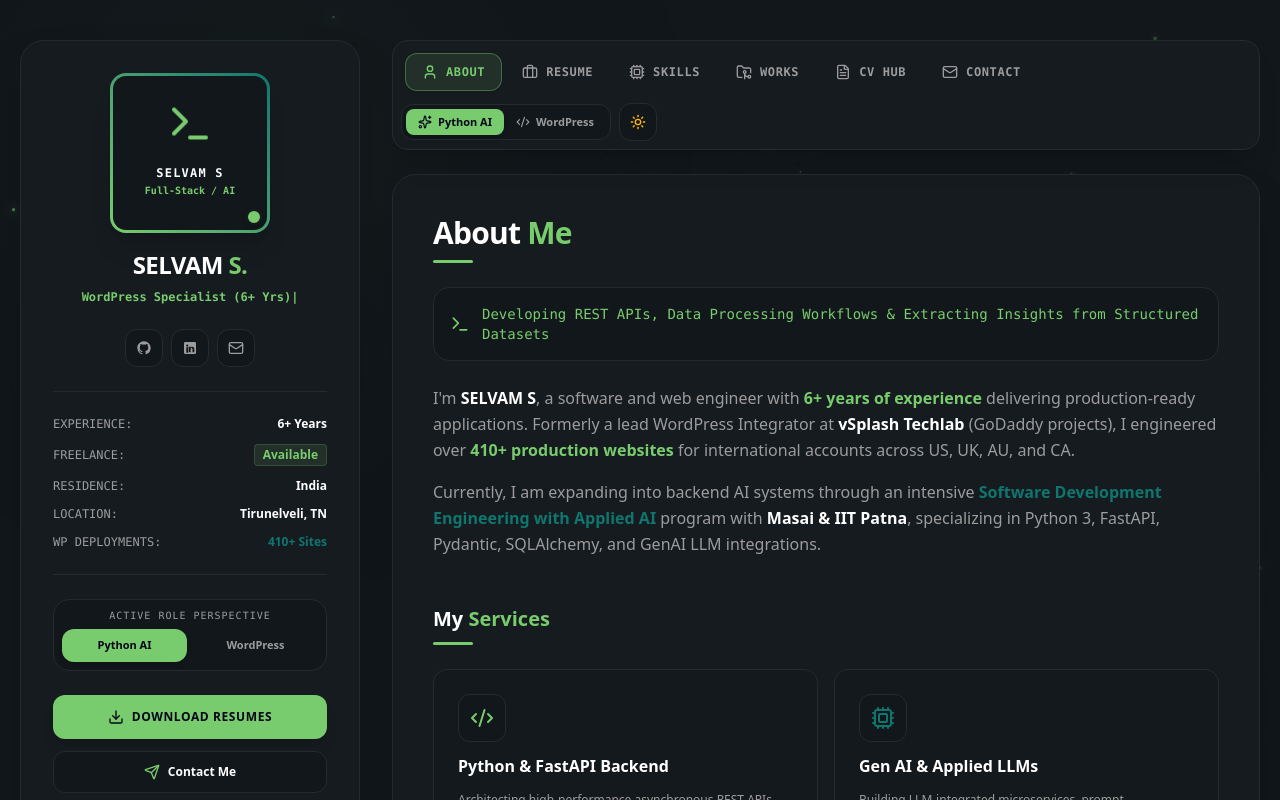
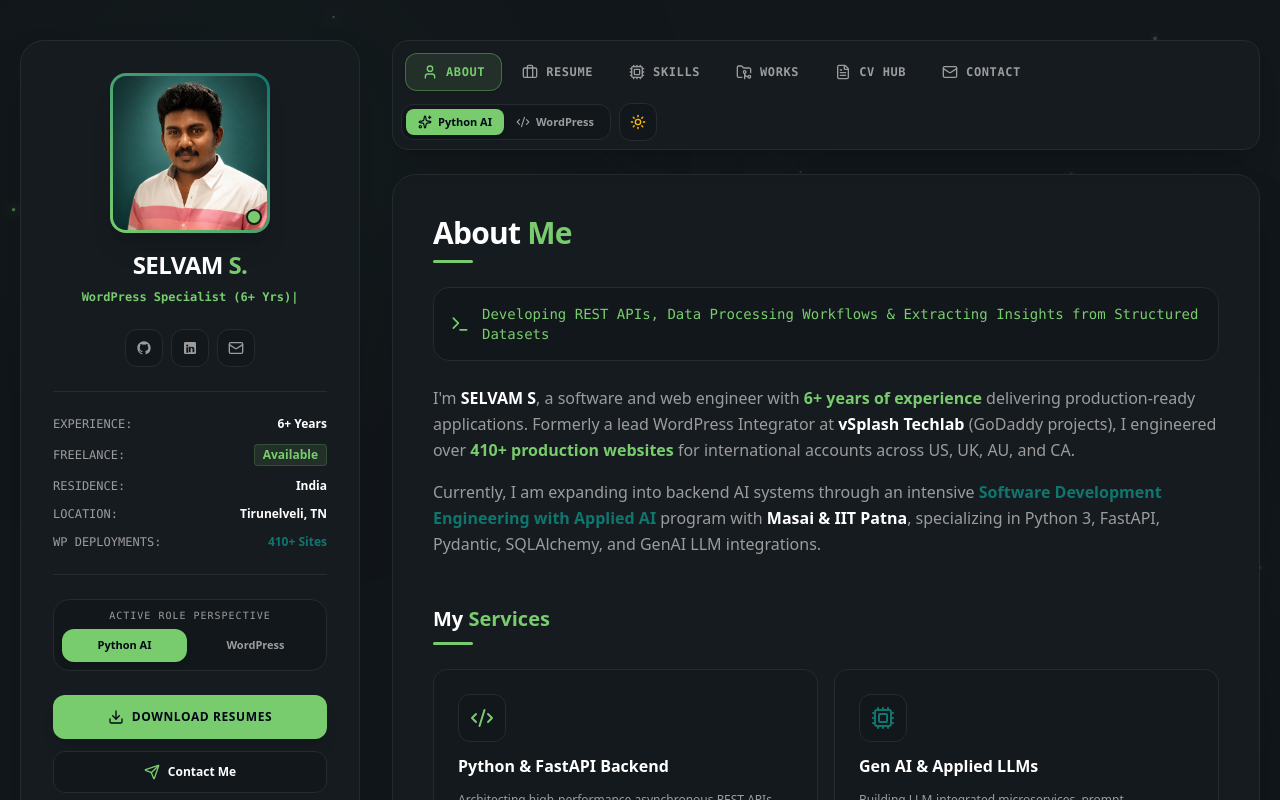
Before and after one commit to Selva-DevEyes/Selvam_SDE, a Next.js app: page / in a window 1280 px wide. Shown: the top 800 px of the page. Built offline with nearby package versions, Linux system fonts and the light colour scheme.

Commit message:
Update profile picture with uploaded photo and integrate RyanCV background & CV Hub updates

```diff
--- a/src/components/ProfileSidebar.tsx
+++ b/src/components/ProfileSidebar.tsx
@@ -1,9 +1,10 @@
 'use client';
 
 import React, { useState, useEffect } from 'react';
+import Image from 'next/image';
 import { PORTFOLIO_DATA } from '@/data/portfolioData';
 import { GithubIcon, LinkedinIcon } from '@/components/Icons';
-import { Download, Mail, Terminal, Send, Sun, Moon } from 'lucide-react';
+import { Download, Mail, Send, Sun, Moon } from 'lucide-react';
 
 interface ProfileSidebarProps {
   currentRole: 'python-ai' | 'wordpress-fullstack';
@@ -21,7 +22,7 @@
   onThemeToggle,
 }) => {
   const titles = [
-    "Python Developer & Gen AI Engineer",
+    "Python Developer & Data Analyst",
     "WordPress Specialist (6+ Yrs)",
     "Full-Stack Web Architect",
     "GoDaddy 410+ Sites Shipped"
@@ -43,15 +44,16 @@
 
         {/* Profile Image Frame with Glow */}
         <div className="relative group">
-          <div className="w-36 h-36 sm:w-40 sm:h-40 rounded-2xl bg-gradient-to-tr from-[var(--accent-green)] to-[var(--accent-cyan)] p-[3px] shadow-xl transition-transform duration-300 group-hover:scale-105">
-            <div className="w-full h-full bg-[var(--bg-body)] rounded-[13px] flex flex-col items-center justify-center p-3 text-center overflow-hidden relative transition-colors duration-300">
-              <Terminal className="w-12 h-12 text-[var(--accent-green)] mb-2 animate-bounce" />
-              <span className="text-xs font-mono font-bold text-[var(--text-main)] tracking-widest uppercase">
-                SELVAM S
-              </span>
-              <span className="text-[10px] text-[var(--accent-green)] font-mono mt-0.5 font-semibold">
-                Full-Stack / AI
-              </span>
+          <div className="w-36 h-36 sm:w-40 sm:h-40 rounded-2xl bg-gradient-to-tr from-[var(--accent-green)] to-[var(--accent-cyan)] p-[3px] shadow-xl transition-transform duration-300 group-hover:scale-105 overflow-hidden">
+            <div className="w-full h-full bg-[var(--bg-body)] rounded-[13px] overflow-hidden relative transition-colors duration-300">
+              <Image
+                src="/profile.jpg"
+                alt="Selvam S"
+                width={160}
+                height={160}
+                className="w-full h-full object-cover object-center"
+                priority
+              />
             </div>
           </div>
           <span className="absolute bottom-2 right-2 w-4 h-4 rounded-full bg-[var(--accent-green)] border-2 border-[var(--bg-card)] shadow-md" />
```
Also changed, not shown: public/profile.jpg (added).
